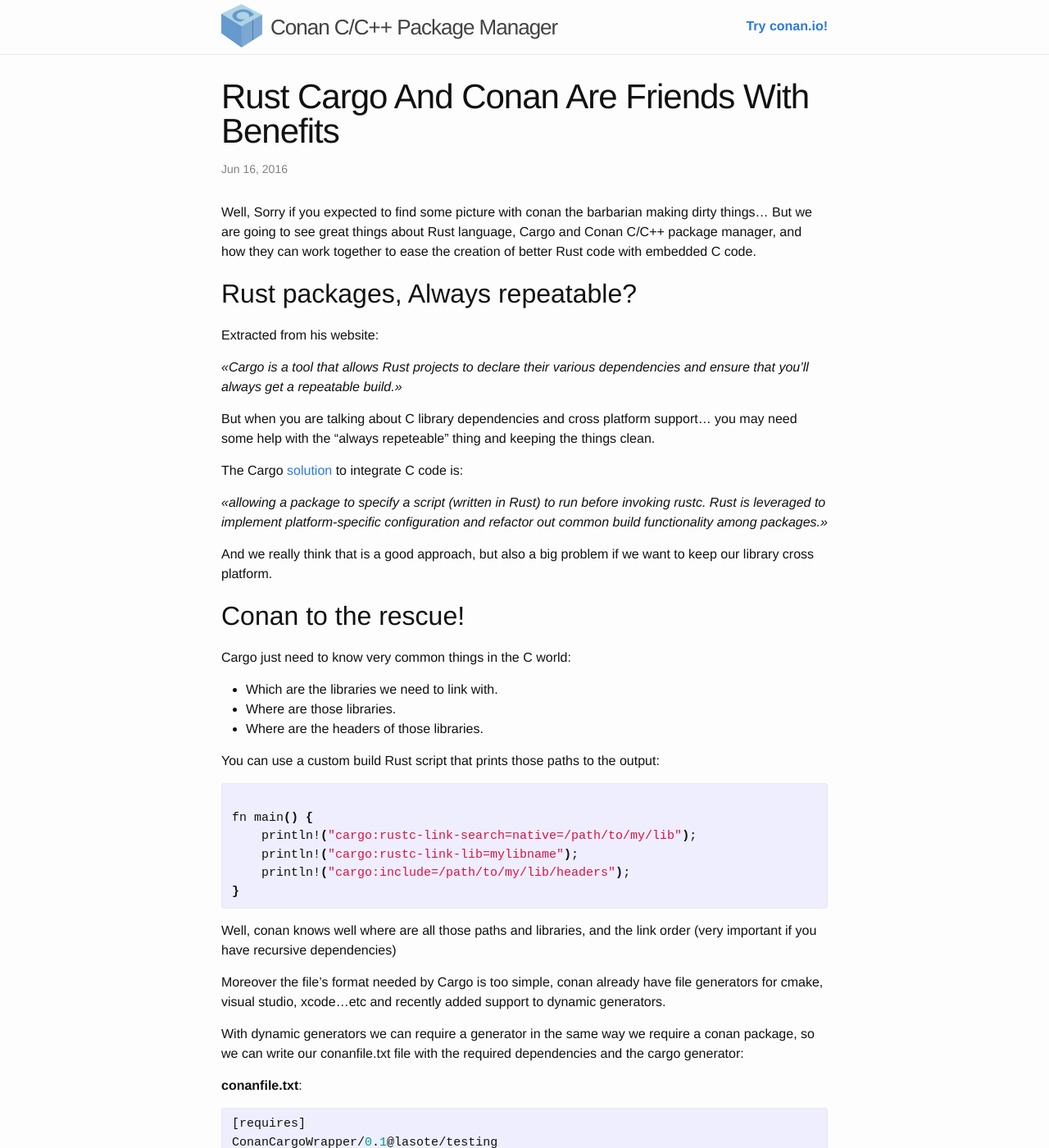
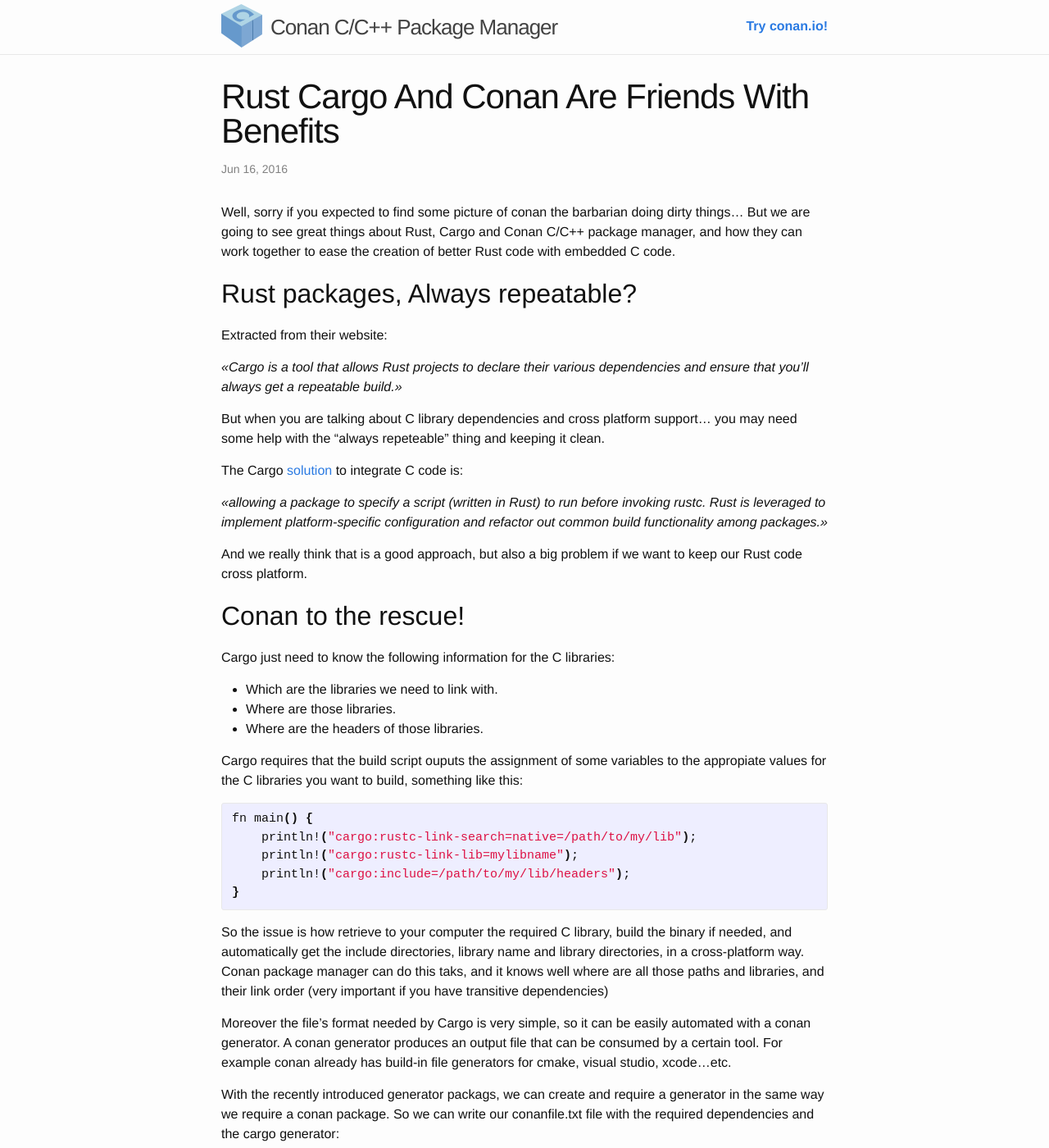
Before and after one commit to conan-io/conan-io.github.io, a Jekyll site: the page built from _posts/2016-06-16-Rust-Cargo-and-Conan-are-friends-with-benefits.markdown, in a window 1280 px wide and 1400 px high. Shown: the whole window at 82% size. Built offline with Jekyll 4.4.1, drawn with Linux system fonts in a browser that asks for light colours; comment, search, counter and statistics services are not loaded; some of the changed text lies outside the part shown.

Commit message:
Update 2016-06-16-Rust-Cargo-and-Conan-are-friends-with-benefits.markdown

```diff
--- a/_posts/2016-06-16-Rust-Cargo-and-Conan-are-friends-with-benefits.markdown
+++ b/_posts/2016-06-16-Rust-Cargo-and-Conan-are-friends-with-benefits.markdown
@@ -4,39 +4,37 @@ comments: true
 # other options
 ---
 
-Well, Sorry if you expected to find some picture with conan the barbarian making dirty things...
-But we are going to see great things about Rust language, Cargo and Conan C/C++ package manager, and how they can work
+Well, sorry if you expected to find some picture of conan the barbarian doing dirty things...
+But we are going to see great things about Rust, Cargo and Conan C/C++ package manager, and how they can work
 together to ease the creation of better Rust code with embedded C code.
 
 <h2 class="section-heading">Rust packages, Always repeatable?</h2>
 
-Extracted from his website:
+Extracted from their website:
 
    *<<Cargo is a tool that allows Rust projects to declare their various dependencies and ensure that you’ll always get a repeatable build.>>*
 
 But when you are talking about C library dependencies and cross platform support...
-you may need some help with the "always repeteable" thing and keeping the things clean.
+you may need some help with the "always repeteable" thing and keeping it clean.
 
 
 The Cargo <a href="http://doc.crates.io/build-script.html">solution</a> to integrate C code is:
 
  *<<allowing a package to specify a script (written in Rust) to run before invoking rustc. Rust is leveraged to implement platform-specific configuration and refactor out common build functionality among packages.>>*
 
-And we really think that is a good approach, but also a big problem if we want to keep our library cross platform.
+And we really think that is a good approach, but also a big problem if we want to keep our Rust code cross platform.
 
 <h2 class="section-heading">Conan to the rescue!</h2>
 
-Cargo just need to know very common things in the C world:
+Cargo just need to know the following information for the C libraries:
 
 - Which are the libraries we need to link with.
 - Where are those libraries.
 - Where are the headers of those libraries.
 
-You can use a custom build Rust script that prints those paths to the output:
-
+Cargo requires that the build script ouputs the assignment of some variables to the appropiate values for the C libraries you want to build, something like this:
 
 {% highlight bash %}
-
 
 fn main() {
     println!("cargo:rustc-link-search=native=/path/to/my/lib");
@@ -44,17 +42,13 @@ fn main() {
     println!("cargo:include=/path/to/my/lib/headers");
 }
 
-
 {% endhighlight %}
 
+So the issue is how retrieve to your computer the required C library, build the binary if needed, and automatically get the include directories, library name and library directories, in a cross-platform way. Conan package manager can do this taks, and it knows well where are all those paths and libraries, and their link order (very important if you have transitive dependencies)
 
-Well, conan knows well where are all those paths and libraries, and the link order (very important if you have recursive dependencies)
+Moreover the file's format needed by Cargo is very simple, so it can be easily automated with a conan generator. A conan generator produces an output file that can be consumed by a certain tool. For example conan already has build-in file generators for cmake, visual studio, xcode...etc.
 
-Moreover the file's format needed by Cargo is too simple, conan already have file generators for cmake, visual studio, xcode...etc
-and recently added support to dynamic generators.
-
-With dynamic generators we can require a generator in the same way we require a conan package,
-so we can write our conanfile.txt file with the required dependencies and the cargo generator:
+With the recently introduced generator packags, we can create and require a generator in the same way we require a conan package. So we can write our conanfile.txt file with the required dependencies and the cargo generator:
 
 **conanfile.txt**:
 
@@ -78,9 +72,8 @@ and execute conan install:
 
 {% endhighlight %}
 
-
-Conan has been generated a **conan_cargo_build.rs** file automatically.
-This file should be ignored in git (or any other vcs), and should be regenerated with "conan install" command in every clean project.
+Conan has automatically generated a **conan_cargo_build.rs** file .
+This file should be ignored in git (or any other vcs), as it will be regenerated with "conan install" command in every clean project.
 
 Edit your **Cargo.toml** file and specify the build script:
 
@@ -105,9 +98,9 @@ Now build your Cargo package:
 {% endhighlight %}
 
 
-Need to add a new C dependency? Add it to conanfile.txt and execute *conan install*
+Need to add a new C or C++(with C API) dependency? Add it to conanfile.txt and execute *conan install*
 
-Now yes, we can say that Rust packages (with C code) are Always repeatable.
+Now yes, we can say that Rust packages cargo builds (using C/C++ code too) are Always repeatable.
 
 
 You can find the conan-cargo generator and it's documentation <a href="https://github.com/lasote/conan-cargo-wrapper-generator">here</a>.
```
Also changed, not shown: other parts of _posts/2016-06-16-Rust-Cargo-and-Conan-are-friends-with-benefits.markdown (+1 -1 lines).
